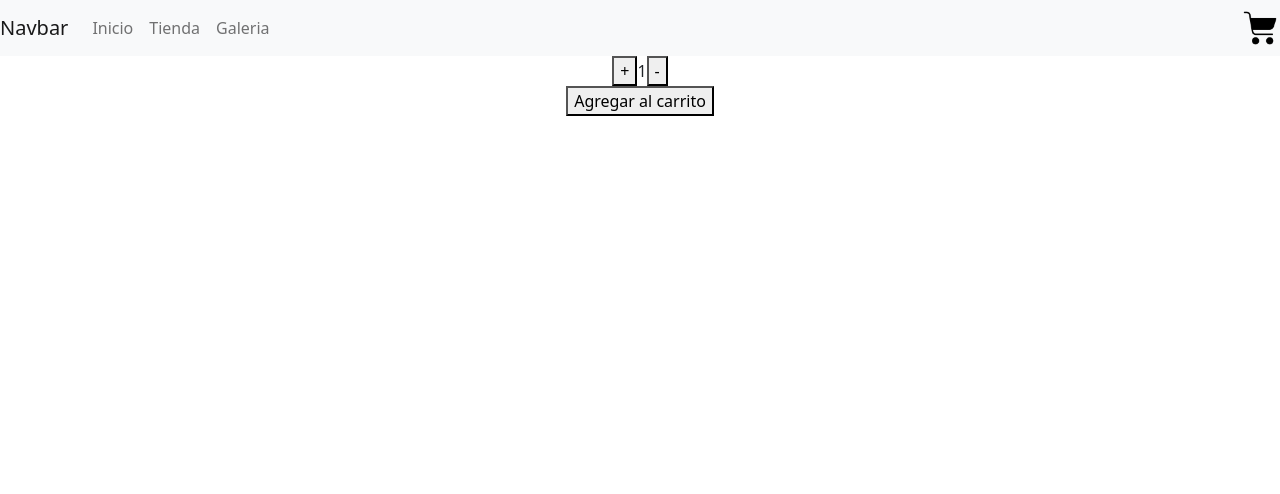
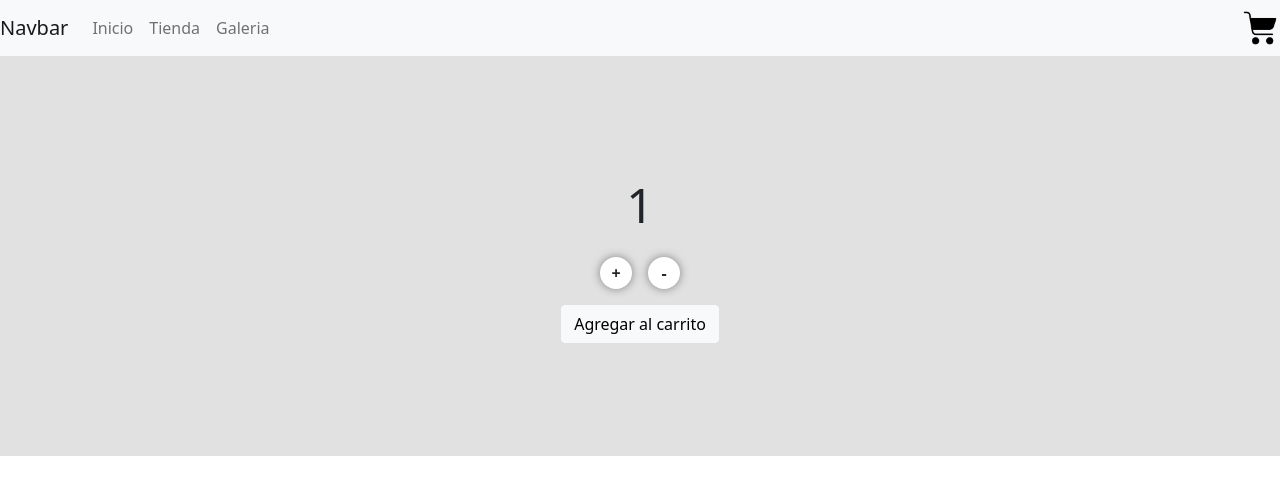
Before and after one commit to camilavrojas/store, a React (Create React App) app: page / in a window 1280 px wide. Shown: the top 494 px of the page. Built offline with nearby package versions, Linux system fonts and the light colour scheme.

Commit message:
se creo css y se agregaron estilos

```diff
--- /dev/null
+++ b/src/CardStyle.css
@@ -0,0 +1,29 @@
+.Card {
+    display: flex;
+    flex-direction: column;
+    justify-content: center;
+    align-items: center;
+    gap: 1rem;
+    height: 50vh;
+    background-color: rgb(225, 225, 225);
+}
+
+.SpanContador {
+    font-size: 3rem;
+}
+
+.BotonContador {
+    display: flex;
+    gap: 1rem;
+}
+
+.BtnCss {
+    border: none;
+    background-color: rgb(255, 255, 255);
+    box-shadow: 0px 0px 10px grey;
+    font-weight:  bold;
+    color: inherit;
+    border-radius: 50%;
+    height: 2rem;
+    width: 2rem;
+}
--- a/src/components/ItemCount.js
+++ b/src/components/ItemCount.js
@@ -1,6 +1,9 @@
 import React, {useState} from "react";
+import '../CardStyle.css';
+
 
 const ItemCount = ({onAdd}) => {
+
 
 
     const [contador, setContador] = useState(1);
@@ -20,12 +23,14 @@ const ItemCount = ({onAdd}) => {
 
 
     return (
-        <div className="itemCount">
-            <button onClick={sumarClick}>+</button>
-            <span>{contador}</span>
-            <button onClick={restarClick} disabled={contador ===0} >-</button>
+        <div className="Card" >
+            <span className="SpanContador">{contador}</span>
+        <div className="BotonContador">
+            <button onClick={sumarClick} className="BtnCss">+</button>
+            <button onClick={restarClick} disabled={contador ===0} className="BtnCss">-</button>
+        </div>
         <div>
-            <button onClick={onAdd}> Agregar al carrito</button>
+            <button onClick={onAdd} type="button" class="btn btn-light">Agregar al carrito</button>
         </div>
         </div>
     )
--- a/src/components/ItemListContainer.js
+++ b/src/components/ItemListContainer.js
@@ -6,11 +6,6 @@ const ItemListContainer = () => {
         console.log ("Agregado al Carrito")
     }
 
-    const style = {
-        backgroundColor: 'yellow',
-        height: 200,
-        padding: 40
-    }
 
     return (
         <div>
--- a/src/components/NavBar/CartWidget.js
+++ b/src/components/NavBar/CartWidget.js
@@ -5,7 +5,7 @@ const CartWidget = () => {
     }
 
     return (
-        <img style={style} src={'./cart.png'}/>
+        <img style={style} src={'./cart.png'} alt="carrito de compras"/>
     )
 }
 
```
